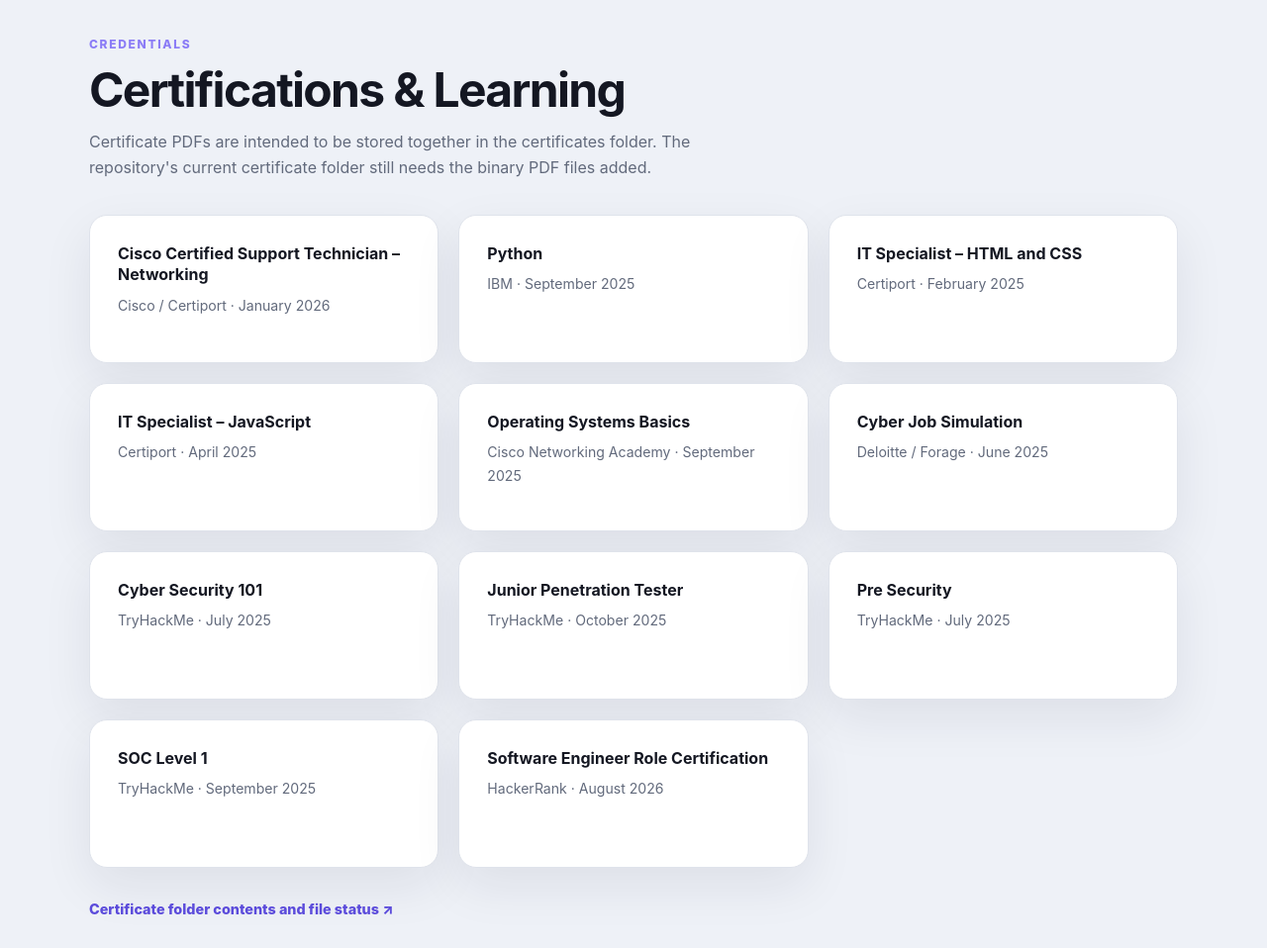
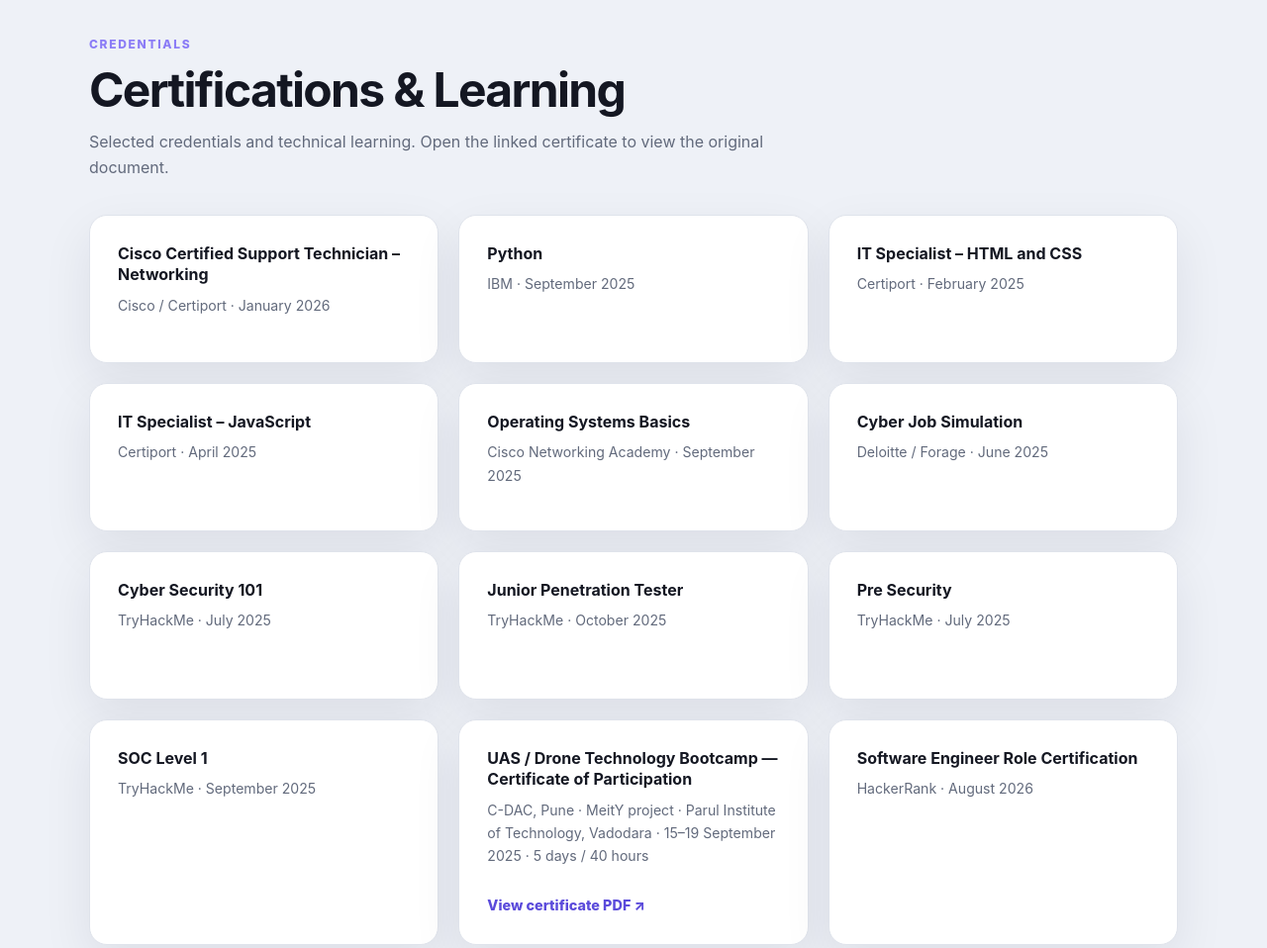
Before and after one commit to aathal08/Resume-Page, a plain HTML site: page index.html in a window 1280 px wide. Shown: the part 4860-5818 px from the top of the page at 99% size. Drawn offline with Linux system fonts and the light colour scheme.

Commit message:
Add CDAC UAS certificate and categorize skills

```diff
--- a/index.html
+++ b/index.html
@@ -126,6 +126,7 @@
         <div class="skill-group"><h3>Operating Systems, IT Support & Virtualization</h3><div class="tags"><span>Linux</span><span>Kali Linux</span><span>Ubuntu</span><span>Windows</span><span>Linux CLI</span><span>Windows Administration Fundamentals</span><span>OS Installation & Configuration</span><span>Oracle VirtualBox</span><span>Virtual Machines</span><span>NAT / Bridged / Host-Only Networking</span><span>Log Monitoring</span><span>Incident Troubleshooting</span><span>Technical Documentation</span></div></div>
         <div class="skill-group"><h3>Networking & Infrastructure</h3><div class="tags"><span>Computer Networks</span><span>TCP/IP</span><span>DNS</span><span>Client-Server Communication</span><span>IP Networking</span><span>Routing & Switching Fundamentals</span><span>Network Troubleshooting</span><span>Connectivity Fundamentals</span></div></div>
         <div class="skill-group"><h3>Cybersecurity & Security Tools</h3><div class="tags"><span>Cybersecurity Fundamentals</span><span>Web Application Security</span><span>OWASP Top 10</span><span>Authentication Testing</span><span>Vulnerability Assessment</span><span>Penetration Testing Fundamentals</span><span>SOC Fundamentals</span><span>Security Monitoring Concepts</span><span>Wireshark</span><span>Nmap</span><span>Metasploit Framework</span><span>Ettercap</span><span>Requests</span><span>BeautifulSoup</span><span>Secure Coding Principles</span></div></div>
+        <div class="skill-group"><h3>UAS & Drone Technology</h3><div class="tags"><span>Unmanned Aircraft Systems (UAS) Fundamentals</span><span>Drone Technology Fundamentals</span><span>UAS Applications & Related Technology</span><span>Drone Systems Awareness</span></div><p class="skill-note">Completed a 5-day, 40-hour CDAC bootcamp. These are foundational exposure areas; no specific piloting licence or hands-on flight qualification is claimed.</p></div>
         <div class="skill-group"><h3>AI, Generative AI & Application Concepts</h3><div class="tags"><span>Large Language Models (LLMs)</span><span>LLM APIs</span><span>Generative AI</span><span>Prompt Engineering</span><span>Retrieval-Augmented Generation (RAG)</span><span>Embeddings</span><span>Vector & Semantic Search</span><span>Context Retrieval</span><span>Document Processing</span><span>AI Model Evaluation Concepts</span><span>AI Agents Concepts</span><span>AI Application Prototyping</span></div></div>
         <div class="skill-group"><h3>Developer Tools & Professional Skills</h3><div class="tags"><span>Git</span><span>GitHub</span><span>GitHub Actions / CI</span><span>VS Code</span><span>Microsoft Word</span><span>Microsoft Excel</span><span>Microsoft PowerPoint</span><span>Analytical Thinking</span><span>Problem Solving</span><span>Research</span><span>Technical Communication</span><span>Presentation</span><span>Customer Interaction</span><span>Team Collaboration</span><span>Attention to Detail</span><span>Adaptability</span><span>Quick Learning</span></div></div>
       </div>
@@ -133,7 +134,7 @@
 
     <section id="certifications" class="section alt">
       <div class="container">
-        <div class="section-heading"><p class="eyebrow">Credentials</p><h2>Certifications & Learning</h2><p class="section-subtitle">Certificate PDFs are intended to be stored together in the certificates folder. The repository's current certificate folder still needs the binary PDF files added.</p></div>
+        <div class="section-heading"><p class="eyebrow">Credentials</p><h2>Certifications & Learning</h2><p class="section-subtitle">Selected credentials and technical learning. Open the linked certificate to view the original document.</p></div>
         <div class="cert-grid">
           <article class="card cert-card"><strong>Cisco Certified Support Technician – Networking</strong><span>Cisco / Certiport · January 2026</span></article>
           <article class="card cert-card"><strong>Python</strong><span>IBM · September 2025</span></article>
@@ -145,6 +146,7 @@
           <article class="card cert-card"><strong>Junior Penetration Tester</strong><span>TryHackMe · October 2025</span></article>
           <article class="card cert-card"><strong>Pre Security</strong><span>TryHackMe · July 2025</span></article>
           <article class="card cert-card"><strong>SOC Level 1</strong><span>TryHackMe · September 2025</span></article>
+          <article class="card cert-card"><strong>UAS / Drone Technology Bootcamp — Certificate of Participation</strong><span>C-DAC, Pune · MeitY project · Parul Institute of Technology, Vadodara · 15–19 September 2025 · 5 days / 40 hours</span><a class="project-link" href="certificates/cdac-uas-drone-technology.pdf" target="_blank" rel="noopener">View certificate PDF ↗</a></article>
           <article class="card cert-card"><strong>Software Engineer Role Certification</strong><span>HackerRank · August 2026</span></article>
         </div>
         <p class="section-subtitle"><a class="project-link" href="certificates/README.md">Certificate folder contents and file status ↗</a></p>
```
Also changed, not shown: 2 other files.
